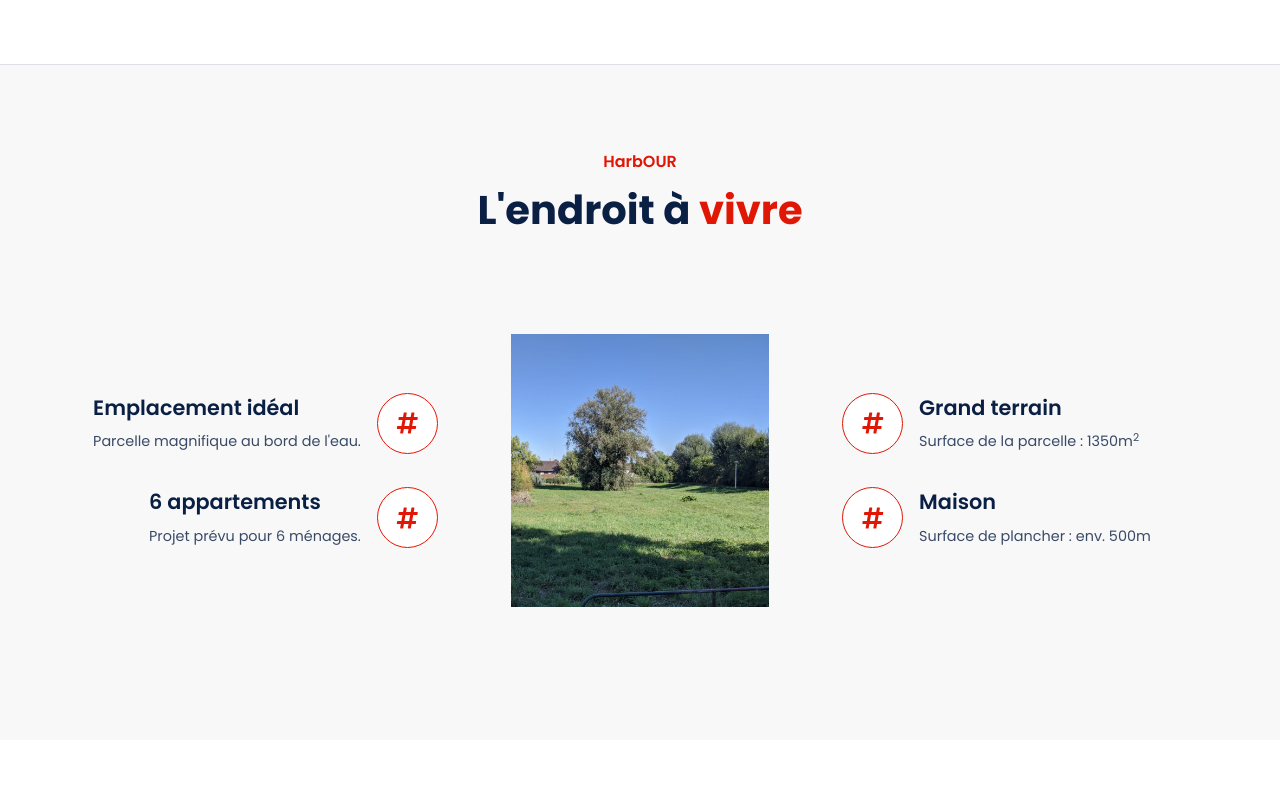
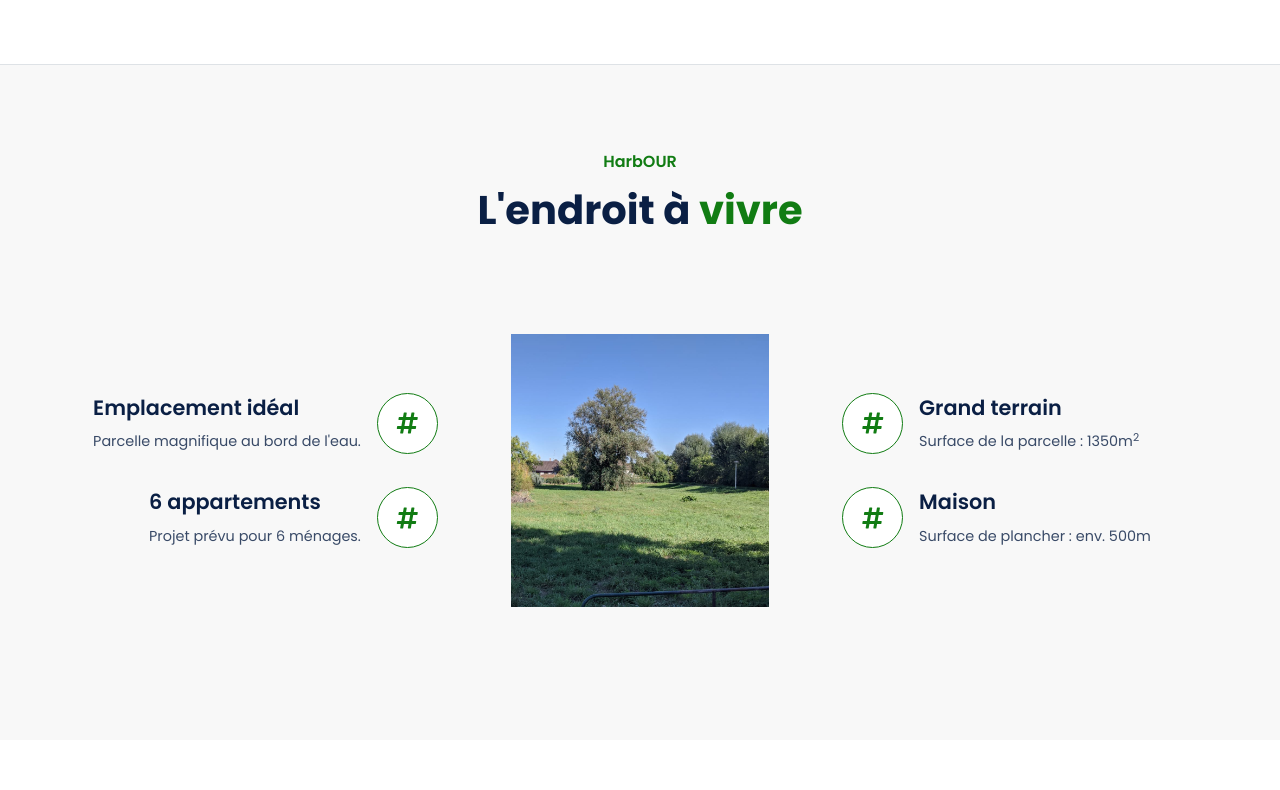
Before and after one commit to pr0t4zy/harbour, a plain HTML site: page index.html in a window 1280 px wide. Shown: the part 676-1466 px from the top of the page. Drawn offline with nearby package versions, Linux system fonts and the light colour scheme.

Commit message:
Change color

```diff
--- a/assets/app.css
+++ b/assets/app.css
@@ -1,5 +1,5 @@
 :root {
-  --primary: #e01705;
+  --primary: #117c13;
   --secondary: #0a1f44;
   --primary-invert: #fff;
   --secondary-invert: #fff;
```
